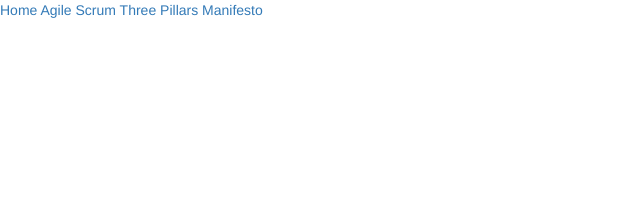
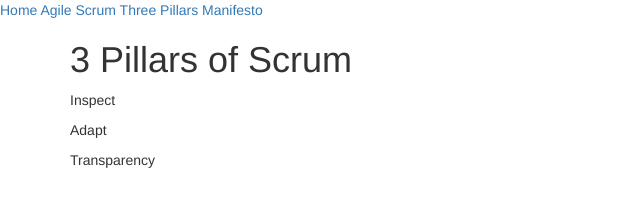
Before and after one commit to timcowlishaw/tobedecided, a plain HTML site: page pillars.html in a window 1280 px wide. Shown: the whole page, without its empty margins (0-640 px from the left). Drawn offline with Linux system fonts and the light colour scheme.

Commit message:
second task

```diff
--- a/pillars.html
+++ b/pillars.html
@@ -1,6 +1,6 @@
 <!DOCTYPE html>
 <head>
-  <title>T.B.D</title>
+  <title>T.B.D </title>
   <link href="css/bootstrap.min.css" rel="stylesheet">
 </head>
 <html>
@@ -14,7 +14,10 @@
 
 
  <div class="container">
-
+<h1> 3 Pillars of Scrum </h1>
+<p> Inspect </p>
+<p> Adapt </p>
+<p> Transparency </p>
 
 </div>
 
```
